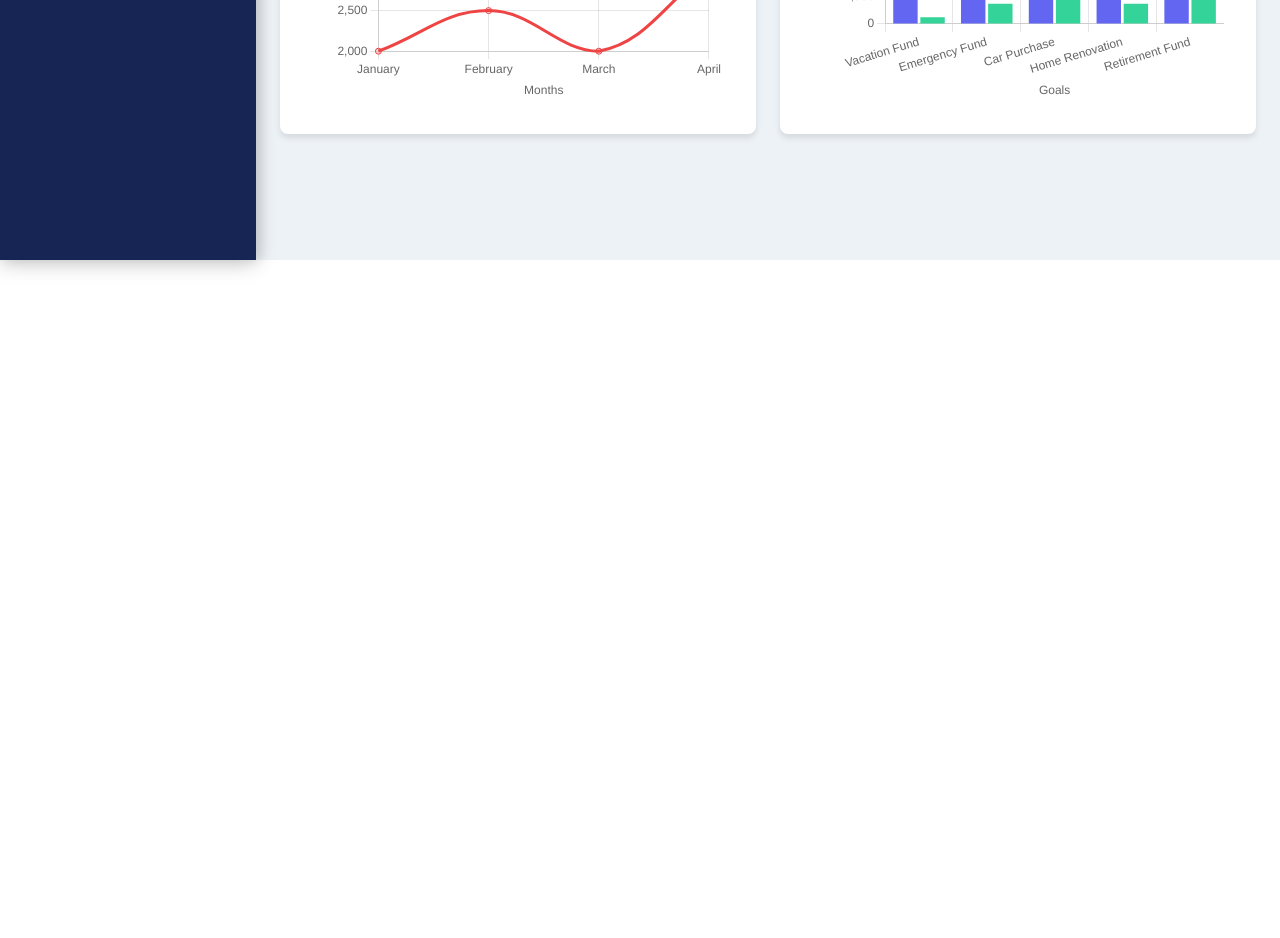
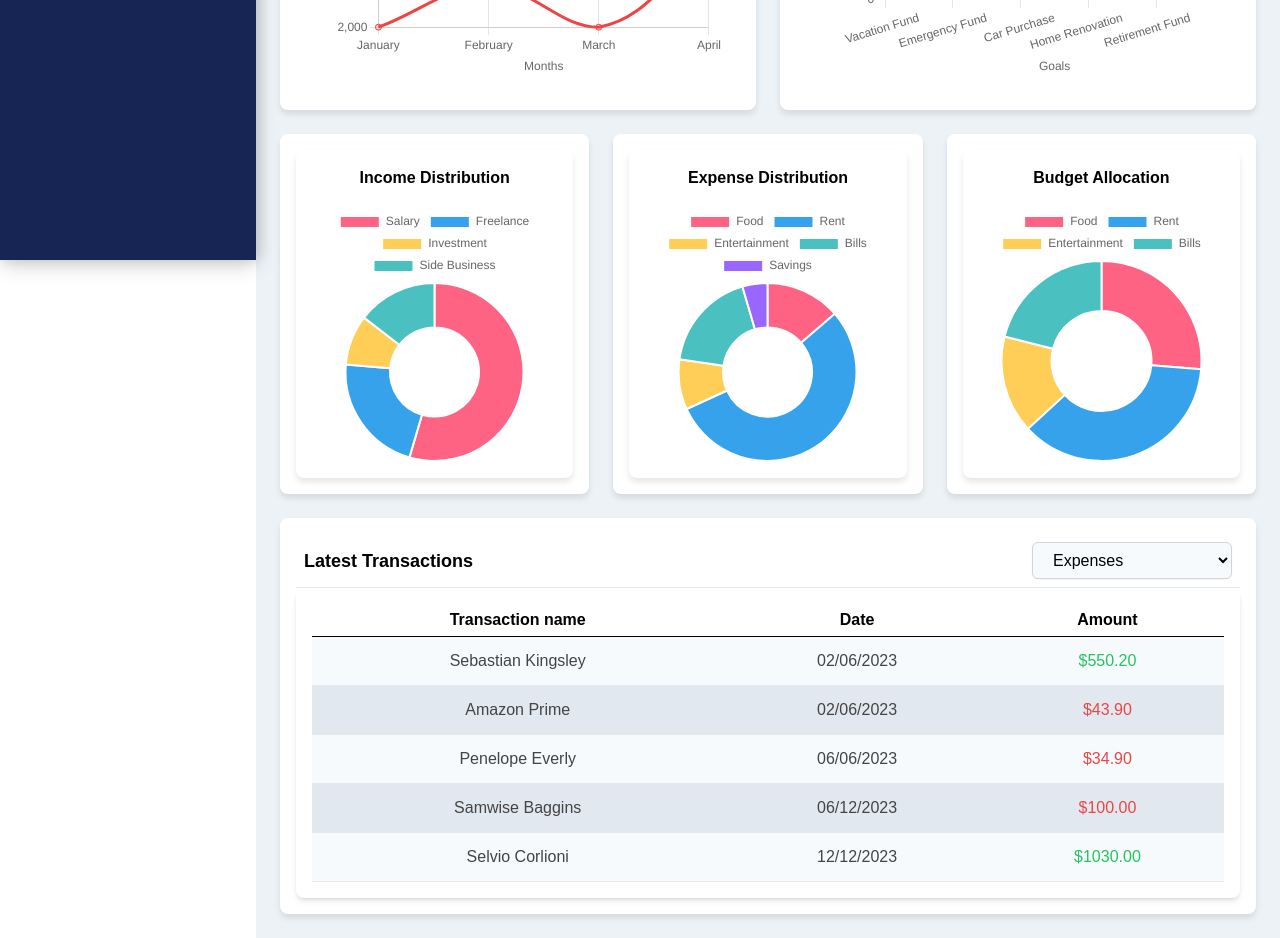
Before and after one commit to LvLTroubleshooter/money_planner, a Vue app in the folder frontendvue/: page /user-dashboard in a window 1280 px wide. Shown: the part 540-1478 px from the top of the page. Before the commit the page ends 800 px from the top, so only its background shows below. Built offline with nearby package versions, Linux system fonts and the light colour scheme.

Commit message:
Added more graphs that i might remove

```diff
--- /dev/null
+++ b/frontendvue/src/components/BudgetAllocationChart.vue
@@ -0,0 +1,49 @@
+<script setup>
+import { ref } from 'vue';
+import { Doughnut } from 'vue-chartjs';
+import {
+  Chart as ChartJS,
+  Title,
+  Tooltip,
+  Legend,
+  ArcElement,
+} from 'chart.js';
+
+ChartJS.register(Title, Tooltip, Legend, ArcElement);
+
+const budgets = ref([
+  { category: 'Food', amount: 500 },
+  { category: 'Rent', amount: 700 },
+  { category: 'Entertainment', amount: 300 },
+  { category: 'Bills', amount: 400 },
+]);
+
+const budgetData = {
+  labels: budgets.value.map((item) => item.category),
+  datasets: [
+    {
+      data: budgets.value.map((item) => item.amount),
+      backgroundColor: ['#FF6384', '#36A2EB', '#FFCE56', '#4BC0C0'],
+    },
+  ],
+};
+
+const options = {
+  responsive: true,
+  maintainAspectRatio: false,
+  plugins: {
+    legend: {
+      position: 'top',
+    },
+  },
+};
+</script>
+
+<template>
+  <div class="p-4 bg-white rounded-lg shadow-md">
+    <h3 class="text-center font-bold mb-4">Budget Allocation</h3>
+    <div class="h-64">
+      <Doughnut :data="budgetData" :options="options" />
+    </div>
+  </div>
+</template>
--- /dev/null
+++ b/frontendvue/src/components/ExpenseDistributionChart.vue
@@ -0,0 +1,50 @@
+<script setup>
+import { ref } from 'vue';
+import { Doughnut } from 'vue-chartjs';
+import {
+  Chart as ChartJS,
+  Title,
+  Tooltip,
+  Legend,
+  ArcElement,
+} from 'chart.js';
+
+ChartJS.register(Title, Tooltip, Legend, ArcElement);
+
+const expenses = ref([
+  { category: 'Food', amount: 150 },
+  { category: 'Rent', amount: 600 },
+  { category: 'Entertainment', amount: 100 },
+  { category: 'Bills', amount: 200 },
+  { category: 'Savings', amount: 50 },
+]);
+
+const expenseData = {
+  labels: expenses.value.map((item) => item.category),
+  datasets: [
+    {
+      data: expenses.value.map((item) => item.amount),
+      backgroundColor: ['#FF6384', '#36A2EB', '#FFCE56', '#4BC0C0', '#9966FF'],
+    },
+  ],
+};
+
+const options = {
+  responsive: true,
+  maintainAspectRatio: false,
+  plugins: {
+    legend: {
+      position: 'top',
+    },
+  },
+};
+</script>
+
+<template>
+  <div class="p-4 bg-white rounded-lg shadow-md">
+    <h3 class="text-center font-bold mb-4">Expense Distribution</h3>
+    <div class="h-64">
+      <Doughnut :data="expenseData" :options="options" />
+    </div>
+  </div>
+</template>
--- /dev/null
+++ b/frontendvue/src/components/IncomeDistributionChart.vue
@@ -0,0 +1,49 @@
+<script setup>
+import { ref } from 'vue';
+import { Doughnut } from 'vue-chartjs';
+import {
+  Chart as ChartJS,
+  Title,
+  Tooltip,
+  Legend,
+  ArcElement,
+} from 'chart.js';
+
+ChartJS.register(Title, Tooltip, Legend, ArcElement);
+
+const incomeSources = ref([
+  { source: 'Salary', amount: 3000 },
+  { source: 'Freelance', amount: 1200 },
+  { source: 'Investment', amount: 500 },
+  { source: 'Side Business', amount: 800 },
+]);
+
+const incomeData = {
+  labels: incomeSources.value.map((item) => item.source),
+  datasets: [
+    {
+      data: incomeSources.value.map((item) => item.amount),
+      backgroundColor: ['#FF6384', '#36A2EB', '#FFCE56', '#4BC0C0'],
+    },
+  ],
+};
+
+const options = {
+  responsive: true,
+  maintainAspectRatio: false,
+  plugins: {
+    legend: {
+      position: 'top',
+    },
+  },
+};
+</script>
+
+<template>
+  <div class="p-4 bg-white rounded-lg shadow-md">
+    <h3 class="text-center font-bold mb-4">Income Distribution</h3>
+    <div class="h-64">
+      <Doughnut :data="incomeData" :options="options" />
+    </div>
+  </div>
+</template>
--- a/frontendvue/src/views/DashboardView.vue
+++ b/frontendvue/src/views/DashboardView.vue
@@ -3,25 +3,52 @@ import SideNavBar from "@/components/SideNavBar.vue";
 import SummaryCard from "@/components/SummaryCard.vue";
 import GoalDeadlineOverview from "@/components/GoalDeadlineOverview.vue";
 import IncomeExpenseTrends from "@/components/IncomeExpenseTrends.vue";
+import IncomeDistributionChart from "@/components/IncomeDistributionChart.vue";
+import ExpenseDistributionChart from "@/components/ExpenseDistributionChart.vue";
+import BudgetAllocationChart from "@/components/BudgetAllocationChart.vue";
+import LatestTransactions from "@/components/LatestTransactions.vue";
 </script>
 
 <template>
   <div class="flex">
-    <SideNavBar />
+    <!-- Sidebar -->
+    <div class="fixed w-64">
+      <SideNavBar />
+    </div>
 
     <!-- Main content area -->
     <div class="flex-1 bg-gray-200 min-h-screen ml-64 p-6">
       <!-- Summary Cards Section -->
-      <SummaryCard />
+      <div >
+        <SummaryCard />
+      </div>
 
       <!-- Graphs Section -->
-      <div class="flex flex-wrap gap-6 mt-6">
-        <div class="flex-1 bg-white shadow-md rounded-lg p-4">
+      <div class="grid grid-cols-1 lg:grid-cols-2 gap-6">
+        <div class="bg-white shadow-md rounded-lg p-4">
           <IncomeExpenseTrends />
         </div>
-        <div class="flex-1 bg-white shadow-md rounded-lg p-4">
+        <div class="bg-white shadow-md rounded-lg p-4">
           <GoalDeadlineOverview />
         </div>
+      </div>
+
+      <!-- Pie Charts Section -->
+      <div class="grid grid-cols-1 md:grid-cols-3 gap-6 mt-6">
+        <div class="bg-white shadow-md rounded-lg p-4">
+          <IncomeDistributionChart />
+        </div>
+        <div class="bg-white shadow-md rounded-lg p-4">
+          <ExpenseDistributionChart />
+        </div>
+        <div class="bg-white shadow-md rounded-lg p-4">
+          <BudgetAllocationChart />
+        </div>
+      </div>
+
+      <!-- Latest Transactions -->
+      <div class="bg-white shadow-md rounded-lg p-4 mt-6">
+        <LatestTransactions />
       </div>
     </div>
   </div>
@@ -44,15 +71,27 @@ import IncomeExpenseTrends from "@/components/IncomeExpenseTrends.vue";
   margin-top: 1.5rem;
 }
 
+.mb-6 {
+  margin-bottom: 1.5rem;
+}
+
 .gap-6 {
   gap: 1.5rem;
 }
 
-.flex-1 {
-  flex: 1;
+.grid {
+  display: grid;
 }
 
-.flex-wrap {
-  flex-wrap: wrap;
+.grid-cols-1 {
+  grid-template-columns: repeat(1, minmax(0, 1fr));
+}
+
+.md\:grid-cols-3 {
+  grid-template-columns: repeat(3, minmax(0, 1fr));
+}
+
+.lg\:grid-cols-2 {
+  grid-template-columns: repeat(2, minmax(0, 1fr));
 }
 </style>
```
